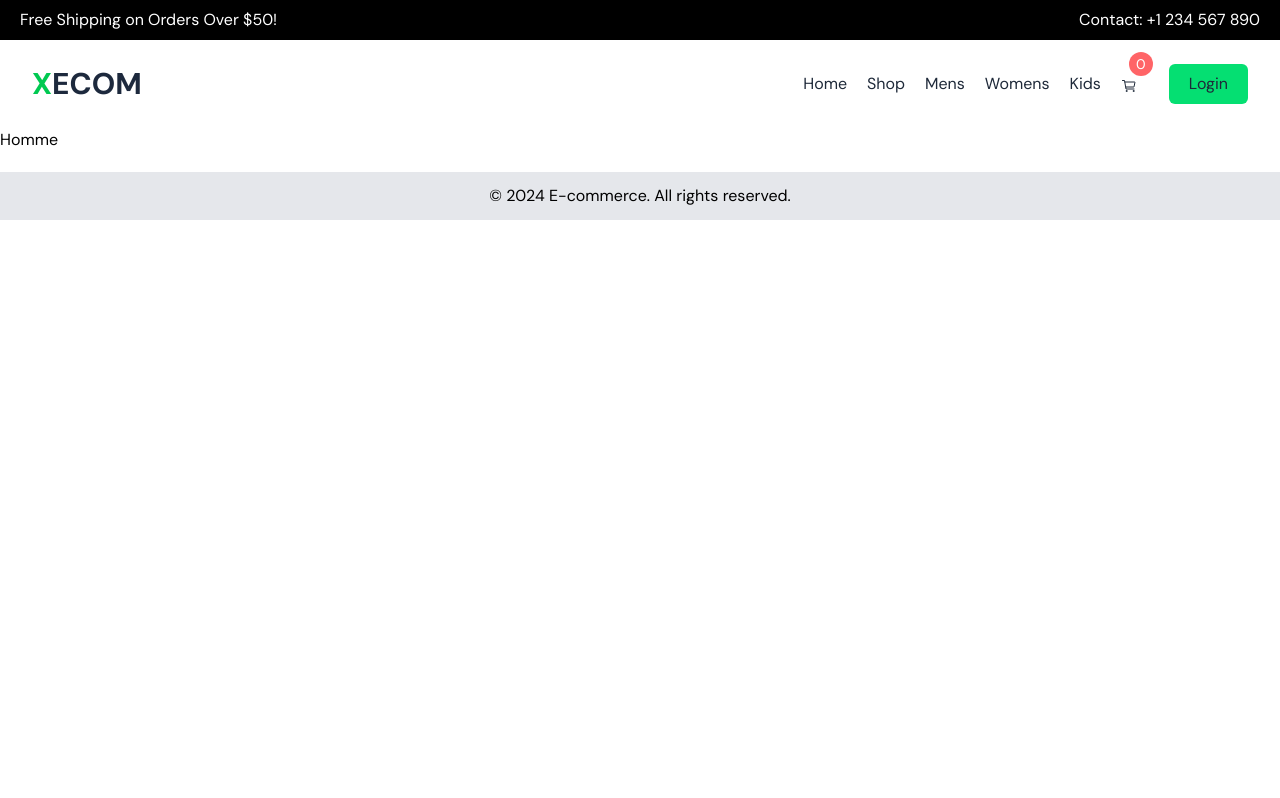
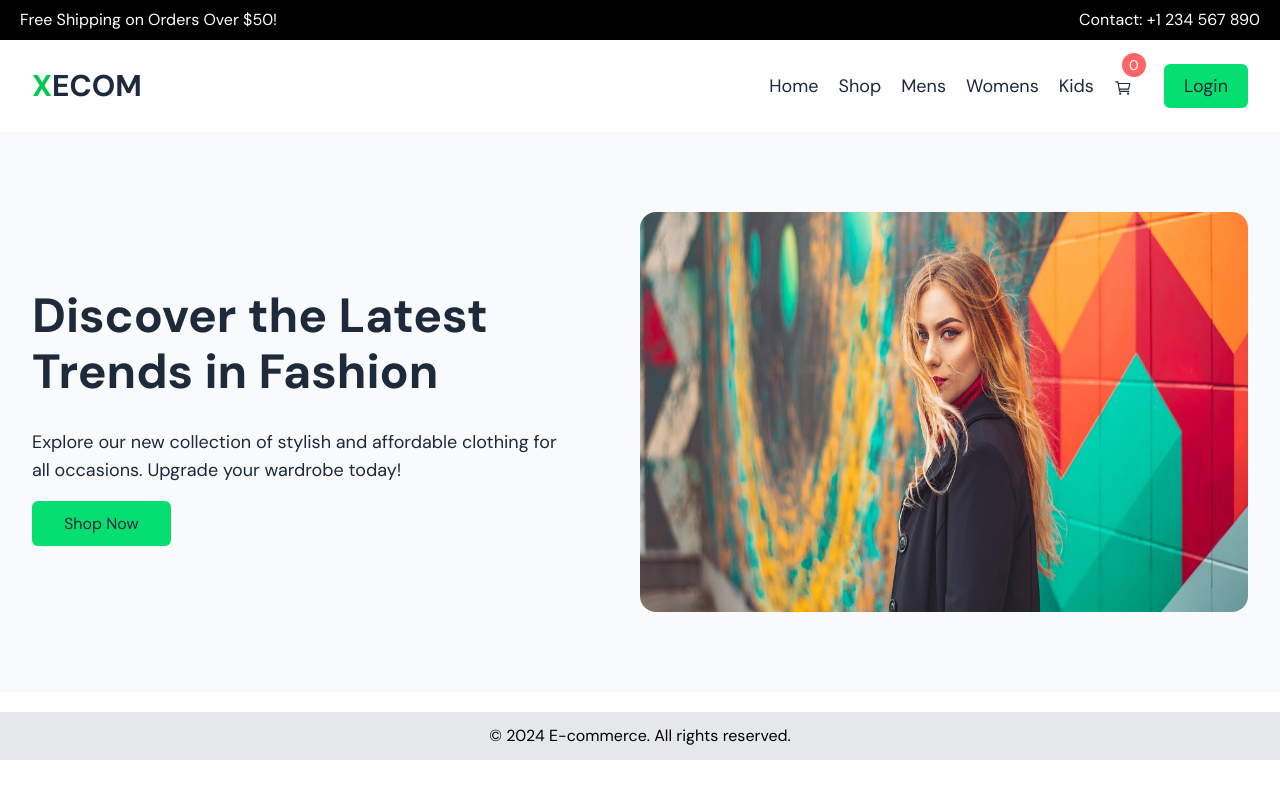
Before and after one commit to layesow/frontend-Ecommerce-React-MERN, a React app: page / in a window 1280 px wide. Built offline with nearby package versions, Linux system fonts and the light colour scheme; the HTML template or start-up script is replaced by a standard one.

Commit message:
creationn de la section hero

```diff
--- /dev/null
+++ b/src/components/Hero.jsx
@@ -0,0 +1,28 @@
+import React from 'react'
+import { Link } from 'react-router-dom'
+import Banner from '../assets/banner.jpg'
+
+const Hero = () => {
+  return (
+    <div className='bg-slate-50'>
+        <div className="max-w-360 mx-auto lg:px-8 px-5">
+            <div className="grid grid-cols-2 items-center py-20">
+                {/* left box */}
+                <div className="space-y-7 py-10 pr-20">
+                    <h1 className='lg:text-5xl text-3xl font-bold text-gray-800 leading-14'>Discover the Latest Trends in Fashion</h1>
+                    <p className='text-gray-800 text-lg'>Explore our new collection of stylish and affordable clothing for all occasions. Upgrade your wardrobe today!</p>
+                    <Link className='bg-green-400 px-8 py-3  text-md rounded-md text-gray-800'>
+                        Shop Now
+                    </Link>
+                </div>
+                {/* right box */}
+                <div className="relative">
+                    <img src={Banner} alt="banner" className='rounded-2xl sm:h-100 relative w-full' />
+                </div>
+            </div>
+        </div>
+    </div>
+  )
+}
+
+export default Hero
--- a/src/components/layouts/Header.jsx
+++ b/src/components/layouts/Header.jsx
@@ -15,7 +15,7 @@ const Header = () => {
           <span className='text-3xl text-green-500 font-bold'>X</span>
           <span className='text-3xl text-slate-800 font-bold'>ECOM</span>
         </Link>
-        <nav className='text-md text-gray-800 space-x-5 flex items-center'>
+        <nav className='text-lg text-gray-800 space-x-5 flex items-center'>
           <Link className='hover:text-green-500' to='/'>Home</Link>
           <Link className='hover:text-green-500' to='/shop'>Shop</Link>
           <Link className='hover:text-green-500' to='/shop'>Mens</Link>
--- a/src/pages/Home.jsx
+++ b/src/pages/Home.jsx
@@ -1,12 +1,13 @@
 import React from 'react'
 import Header from '../components/layouts/Header'
 import Footer from '../components/layouts/Footer'
+import Hero from '../components/Hero'
 
 const Home = () => {
   return (
     <>
       <Header />
-        <h2>Homme</h2>
+        <Hero />
       <Footer />
     </>
   )
```
Also changed, not shown: src/assets/banner.jpg (added).
